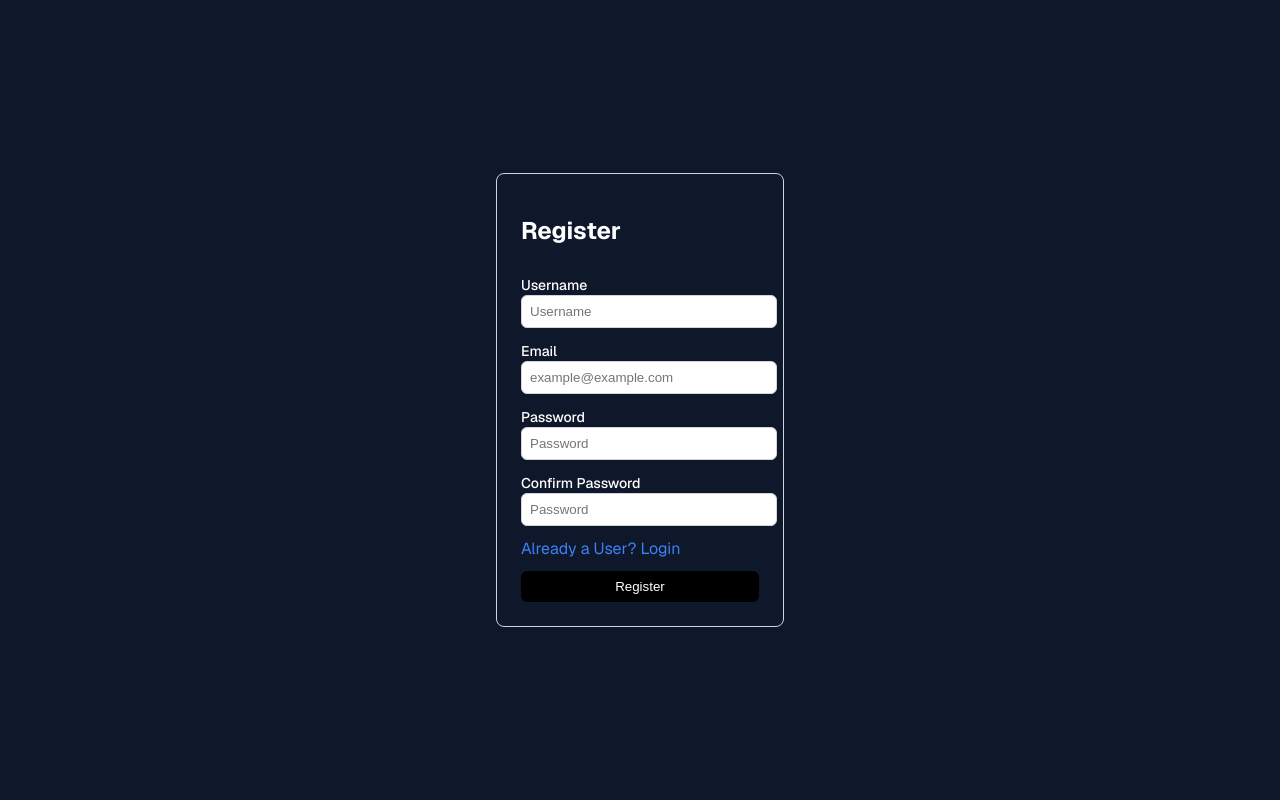
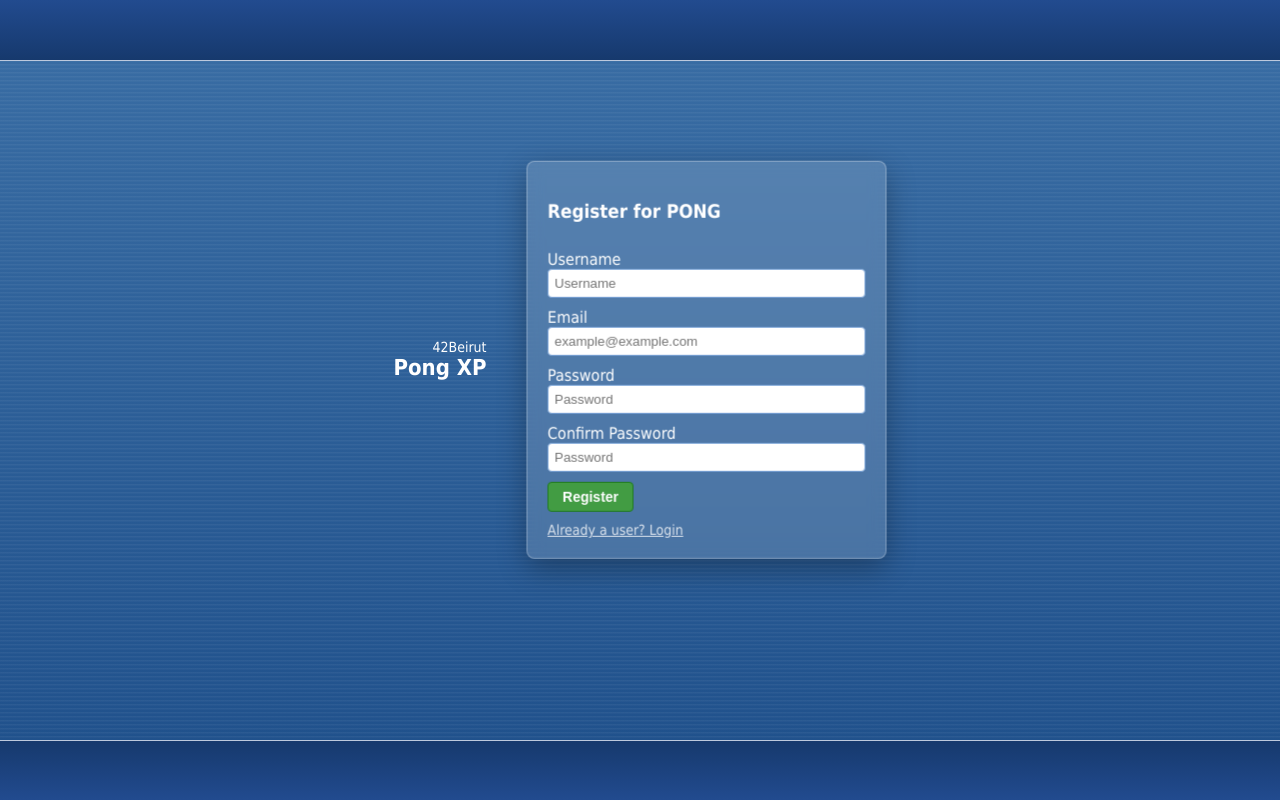
Before and after one commit to joymeouchy/transcendence, a Next.js app in the folder frontend/: page /register in a window 1280 px wide. Built offline with nearby package versions, Linux system fonts and the light colour scheme.

Commit message:
changed register page ui

```diff
--- a/frontend/app/components/auth/AuthLayout.tsx
+++ b/frontend/app/components/auth/AuthLayout.tsx
@@ -16,7 +16,7 @@ export default function AuthLayout({
         {/* Branding */}
         <div className="xp-branding">
           <div className="xp-logo-text">
-            43Beirut <br />
+            42Beirut <br />
             <span>Pong XP</span>
           </div>
         </div>
--- a/frontend/app/data/auth/fields.ts
+++ b/frontend/app/data/auth/fields.ts
@@ -23,3 +23,11 @@ export const usernameField: AuthField = {
   type: "text",
   required: true,
 };
+
+export const confirmPasswordField = {
+  key: "confirmPassword",
+  label: "Confirm Password",
+  placeholder: "Password",
+  type: "password",
+  required: true,
+};
--- a/frontend/app/data/auth/registerFields.ts
+++ b/frontend/app/data/auth/registerFields.ts
@@ -1,11 +1,13 @@
 import {
+  confirmPasswordField,
   emailField,
   passwordField,
   usernameField,
 } from "./fields";
 
 export const registerFields = [
+  usernameField,
   emailField,
   passwordField,
-  usernameField,
+  confirmPasswordField,
 ];
--- a/frontend/app/login/page.tsx
+++ b/frontend/app/login/page.tsx
@@ -41,11 +41,10 @@ export default function LoginPage() {
     console.log("Email:", formData.email);
     console.log("Password:", formData.password);
   };
+
   return (
     <AuthLayout>
-
       <AuthPanel>
-
         <form
           onSubmit={handleSubmit}
           className="xp-form"
--- a/frontend/app/register/page.tsx
+++ b/frontend/app/register/page.tsx
@@ -2,38 +2,50 @@
 
 import Link from "next/link";
 import { useState } from "react";
-import "./page.scss";
+
 import { authService } from "@/services/auth.services";
 
+import AuthLayout from "../components/auth/AuthLayout";
+import AuthPanel from "../components/auth/AuthPanel";
+
+import { registerFields } from "../data/auth/registerFields";
 
 export default function RegisterPage() {
-  const [username, setUsername] = useState("");
-  const [email, setEmail] = useState("");
-  const [password, setPassword] = useState("");
-  const [confirmPassword, setConfirmPassword] = useState("");
+  const [formData, setFormData] = useState({
+    username: "",
+    email: "",
+    password: "",
+    confirmPassword: "",
+  });
 
-  const handleSubmit = async (e:React.FormEvent<HTMLFormElement>)=>{
+  const handleSubmit = async (
+    e: React.FormEvent<HTMLFormElement>
+  ) => {
     e.preventDefault();
 
-    if (password !== confirmPassword) {
+    if (
+      formData.password !==
+      formData.confirmPassword
+    ) {
       alert("Passwords do not match");
       return;
     }
 
     try {
-    const response = await authService.register({
-      username,
-      email,
-      password,
+      const response =
+        await authService.register({
+          username: formData.username,
+          email: formData.email,
+          password: formData.password,
         });
 
-      console.log("Register success:", response);
-
-      // optional redirect later
+      console.log(
+        "Register success:",
+        response
+      );
 
     } catch (err: any) {
       console.error(err);
-      // catch (err: any) {
       console.error(err.response?.data);
 
       alert(
@@ -41,78 +53,92 @@ export default function RegisterPage() {
         "Registration failed"
       );
     }
-    // placeholders for testing
-    console.log("Username:", username);
-    console.log("Email:", email);
-    console.log("Password:", password);
-    console.log("Confirmed Password:", confirmPassword);
+
+    console.log(
+      "Username:",
+      formData.username
+    );
+
+    console.log(
+      "Email:",
+      formData.email
+    );
+
+    console.log(
+      "Password:",
+      formData.password
+    );
+
+    console.log(
+      "Confirmed Password:",
+      formData.confirmPassword
+    );
   };
 
-const labels = [
-    {
-      name: "Username",
-      placeholder: "Username",
-      onChange: (e: React.ChangeEvent<HTMLInputElement>) =>
-        setUsername(e.target.value),
-      value: username,
-      required: true,
-      type: "text",
-    },
-    {
-      name: "Email",
-      placeholder: "example@example.com",
-      onChange: (e: React.ChangeEvent<HTMLInputElement>) =>
-        setEmail(e.target.value),
-      value: email,
-      required: true,
-      type: "email",
-    },
-    {
-      name: "Password",
-      placeholder: "Password",
-      onChange: (e: React.ChangeEvent<HTMLInputElement>) =>
-        setPassword(e.target.value),
-      value: password,
-      required: true,
-      type: "password",
-    },
-    {
-      name: "Confirm Password",
-      placeholder: "Password",
-      onChange: (e: React.ChangeEvent<HTMLInputElement>) =>
-        setConfirmPassword(e.target.value),
-      value: confirmPassword,
-      required: true,
-      type: "password",
-    },
-  ];
+  return (
+    <AuthLayout>
 
+      <AuthPanel>
 
-  return (
-    <div className="register-page">
-      <form onSubmit={handleSubmit} className="register-form">
-        <h1 className="register-title">Register</h1>
-          {labels.map((label) => (
-              <div key={label.name}>
-                <label className="register-label">{label.name}</label>
+        <form
+          onSubmit={handleSubmit}
+          className="xp-form"
+        >
+
+          <h3 className="xp-title">
+            Register for PONG
+          </h3>
+
+          {registerFields.map((field) => (
+            <div
+              key={field.key}
+              className="xp-field"
+            >
+
+              <label className="xp-label">
+                {field.label}
+              </label>
+
               <input
-                  type={label.type}
-                  placeholder={label.placeholder}
-                  value={label.value}
-                  onChange={label.onChange}
-                  className="register-input"
-                  required={label.required}
+                type={field.type}
+                placeholder={field.placeholder}
+                value={
+                  formData[
+                  field.key as keyof typeof formData
+                  ]
+                }
+                onChange={(e) =>
+                  setFormData((prev) => ({
+                    ...prev,
+                    [
+                      field.key as keyof typeof formData
+                    ]: e.target.value,
+                  }))
+                }
+                className="xp-input"
+                required={field.required}
               />
+
             </div>
           ))}
-        <Link href="../login" className="login-link">
-          Already a User? Login
+
+          <button
+            type="submit"
+            className="xp-submit"
+          >
+            Register
+          </button>
+
+        </form>
+
+        <Link
+          href="/login"
+          className="xp-link"
+        >
+          Already a user? Login
         </Link>
 
-        <button type="submit" className="register-button">
-          Register
-        </button>
-      </form>
-    </div>
+      </AuthPanel>
+    </AuthLayout>
   );
 }
```
Also changed, not shown: frontend/lib/token.ts (added), 1 other file (tests, documents, lock files or other folders). Lines whose indentation alone changed are shown as unchanged.
